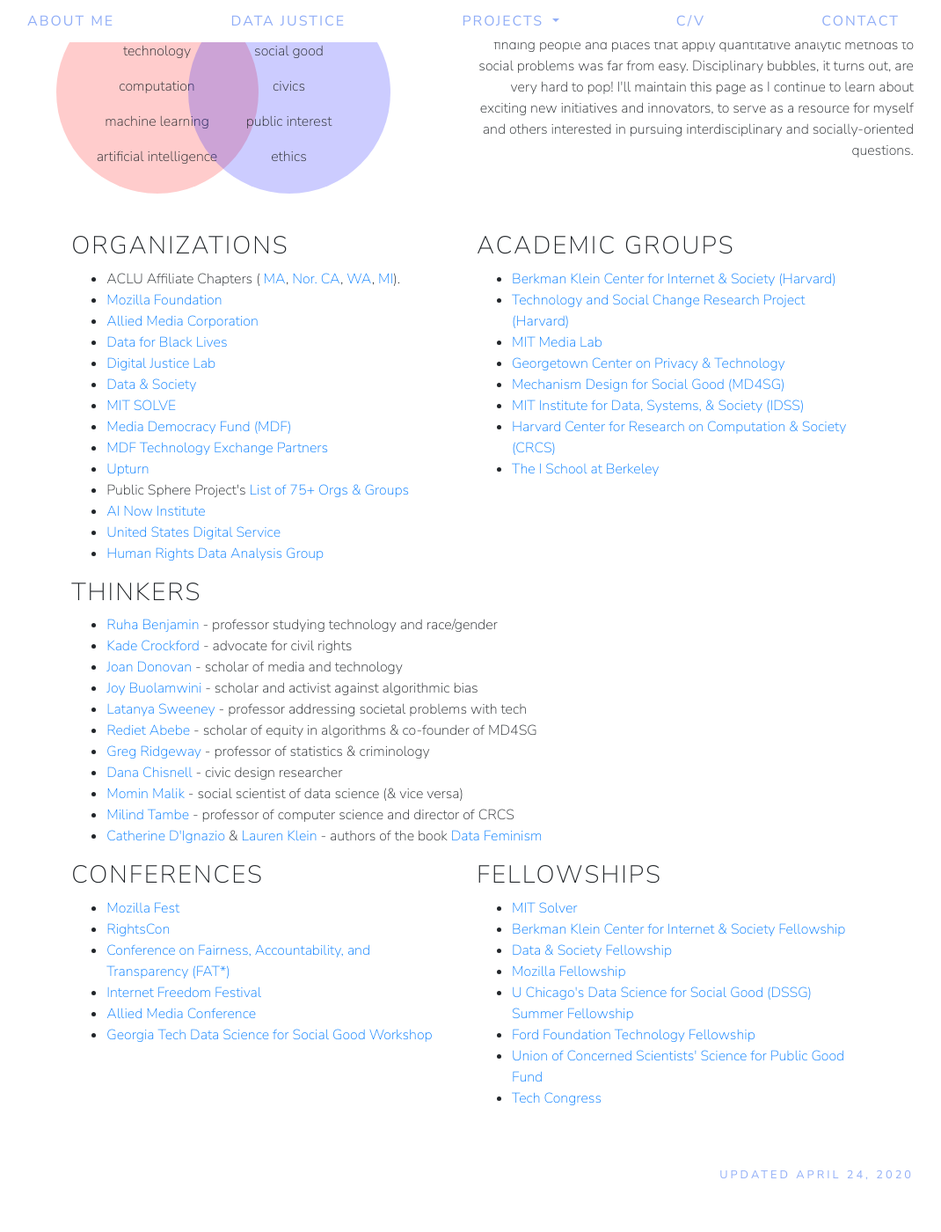
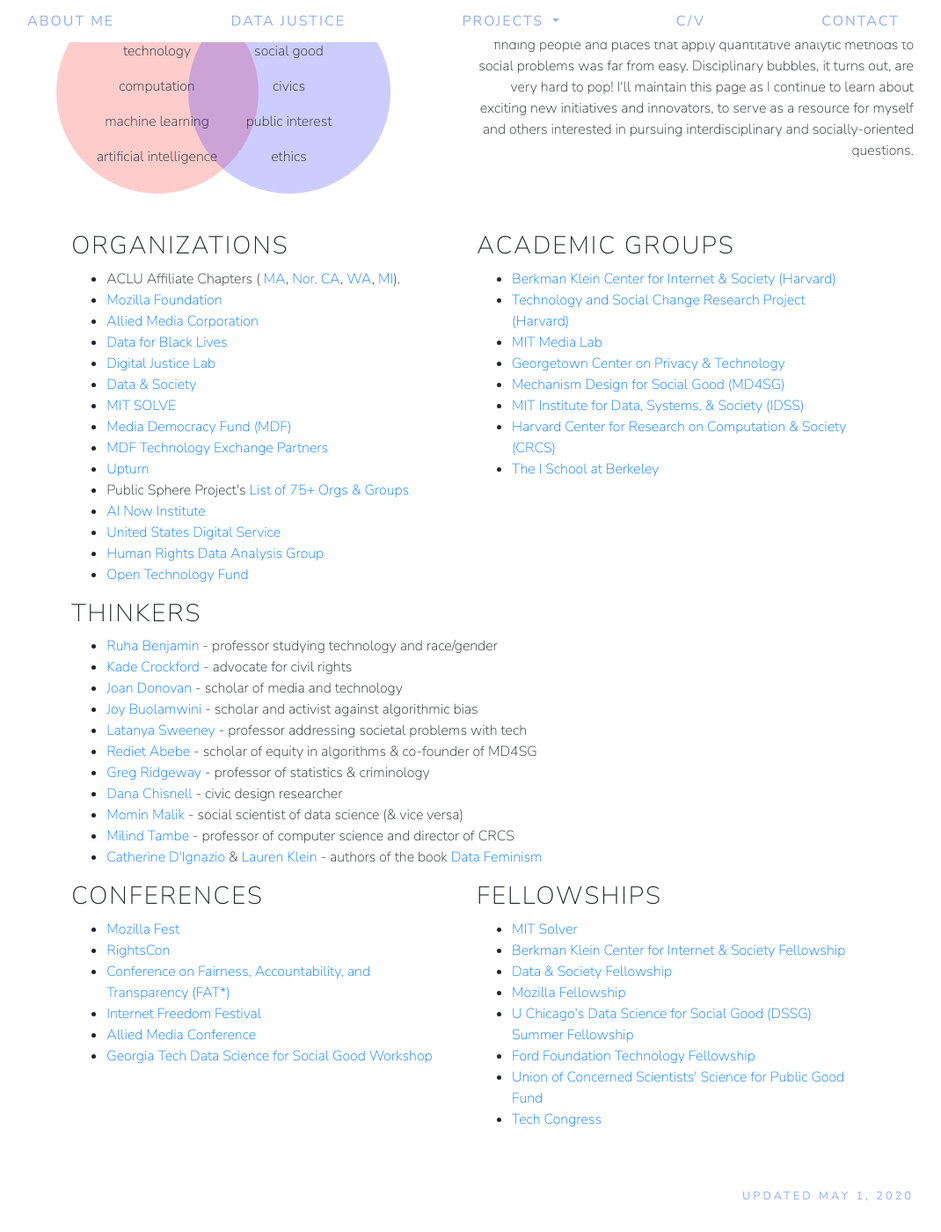
Before and after one commit to smhurwitz/smhurwitz.github.io, a Jekyll site: the page built from datajustice.html, in a window 1280 px wide and 1400 px high, scrolled down 159 px. Shown: the whole window at 88% size, without its empty margins (113-1183 px from the left). Built offline with Jekyll 4.4.1, drawn with Linux system fonts in a browser that asks for light colours; nearby versions of some CDN libraries; before the commit the page ends 1535 px from its top, so only the background shows below that.

Commit message:
Add Open Tech Fund

```diff
--- a/datajustice.html
+++ b/datajustice.html
@@ -59,6 +59,7 @@
           <li><a href="https://ainowinstitute.org/" target="_blank">AI Now Institute</a></li>
           <li><a href="https://www.usds.gov/" target="_blank">United States Digital Service</a></li>
           <li><a href="https://hrdag.org/" target="_blank">Human Rights Data Analysis Group</a></li>
+          <li><a href="https://www.opentech.fund/" target="_blank">Open Technology Fund</a></li>
         </ul>
       </div>
 
@@ -125,4 +126,4 @@
 
 </main>
 
-<footer>Updated April 24, 2020</footer>
+<footer>Updated May 1, 2020</footer>
```
